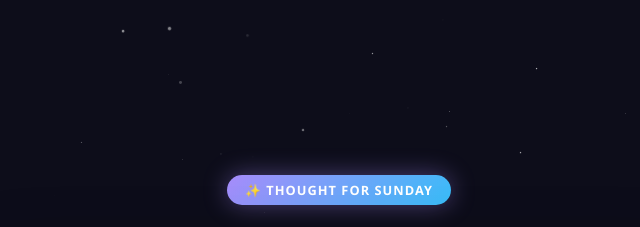
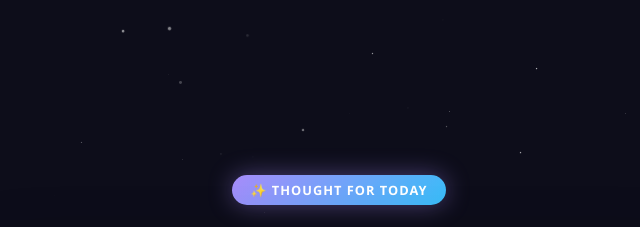
Before and after one commit to Shivansh3127/ThoughtOfTheDay, a plain HTML site: page index.html in a window 1280 px wide. Shown: the top 227 px of the page, 301-941 px from the left. Drawn offline with Linux system fonts and the light colour scheme.

Commit message:
Update badge text from 'Thought for Sunday' to 'Thought for Today'

```diff
--- a/index.html
+++ b/index.html
@@ -10,7 +10,7 @@
   <div class="stars" id="stars"></div>
 
   <div class="container">
-    <div class="badge">✨ Thought for Sunday </div>
+    <div class="badge">✨ Thought for Today </div>
 
     <div class="card" id="card">
       <div class="quote-icon">"</div>
```
